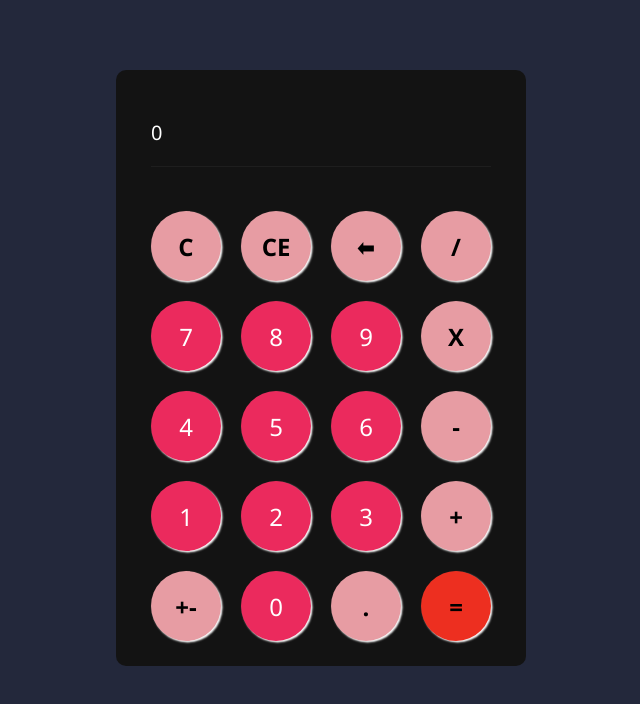
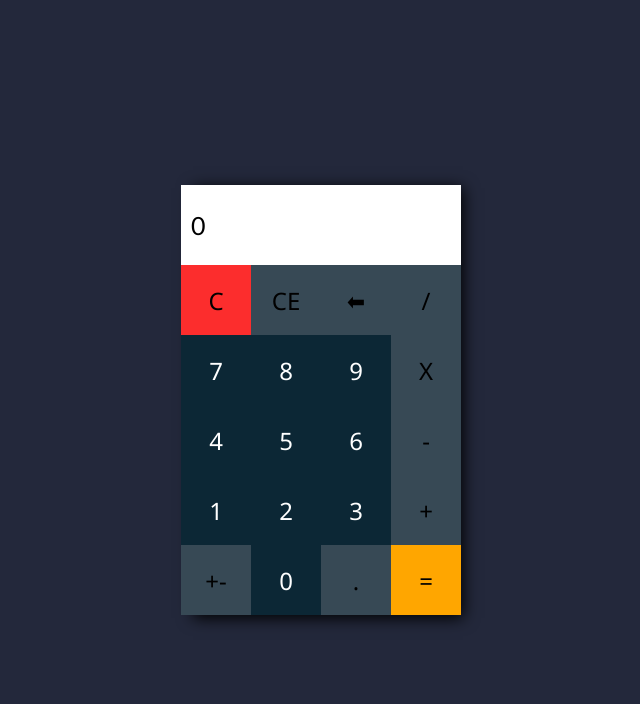
Before and after one commit to Matin-Hosseini/simple-calculator, a plain HTML site: page index.html in a window 1280 px wide. Shown: the whole page, without its empty margins (319-959 px from the left). Drawn offline with Linux system fonts and the light colour scheme.

Commit message:
New UI created

```diff
--- a/css/style.css
+++ b/css/style.css
@@ -1,38 +1,51 @@
 *{
+    margin: 0;
+    padding: 0;
     font-family: 'Segoe UI', Tahoma, Geneva, Verdana, sans-serif;
 }
+/* :root{
+    background-color: #C98474;
+} */
 body{
     background-color: #23283b;
-    min-height: 90vh;
+    height: 100vh;
     display: flex;
     justify-content: center;
     align-items: center;
 }
-.container{
+main{
     background-color: #131313;
     /* background-color: #A7D2CB; */
-    max-width: 340px;
+    width: 270px;
     height: auto;
     display: flex;
     flex-direction: column;
     justify-content: center;
     align-items: center;
-    padding: 25px 35px;
-    border-radius: 10px;
+    /* padding-top: 10px; */
+    /* border-radius: 10px; */
     user-select: none;
-    /* FIXME: */
+    box-shadow: 7px 3px 15px #000000;
 }
 #Display-area{
-    width: 100%;
-    margin: 3vh 0;
-    display: grid;
-    grid-template-columns: repeat(2, minmax(40px, auto));
+    width: 270px;
+    height: 80px;
+    display: flex;
+    align-items: center;
+    /* margin: 3vh 0; */
+    /* display: grid; */
+    /* grid-template-columns: repeat(2, minmax(40px, auto)); */
     word-wrap: break-word;
     /* FIXME: */
-    padding-bottom: 20px;
-    border-bottom: 1px solid rgb(128, 128, 128, 0.1) ;
+    padding-left: 10px;
+    /* border-bottom: 1px solid rgb(128, 128, 128, 0.1) ; */
+    background-color: #fff;
+    font-size: 25px;
+    color: #000000;
+    font-family: 'Trebuchet MS', 'Lucida Sans Unicode', 'Lucida Grande', 'Lucida Sans', Arial, sans-serif;
+
 }
-#Display-area .currentInput{
+/* #Display-area .currentInput{
     text-align: right;
     height: 8vh;
     color: #fff;
@@ -46,52 +59,59 @@ body{
     height: 7px;
     line-height: 3;
     font-size: larger;
-}
+} */
 .keypad-btns{
     display: grid;
     grid: repeat(5,70px) / repeat(4, 70px);
-    gap: 20px;
-    padding-top: 20px;
+    gap: px;
+    /* padding-top: 20px; */
 }
 .keypad-btns button{
     outline: none;
     border: none;
-    border-radius:122px;
+    /* border-radius:8px; */
     background-color: #C98474;
-    transition:all .4s;
+    transition:all .1s;
     color: #fff;
     font-size: x-large;
-    box-shadow: 1.5px 1.5px 2px #fff;
+    /* box-shadow: .5px .5px 2px #fff; */
 }
+
 
 
 .keypad-btns .fun-btn{
     color: #000;
-    background-color: #E79CA3;
-    font-weight: bold;
+    background-color: #374955;
+
 }
 .keypad-btns .num-btn{
-    background-color: #EB2A5D;
+    background-color: #0C2735;
 }
 .num-btn:hover{
-    background-color: #997200;
-    box-shadow: 2px 2px 2px rgb(100, 74, 117) inset;
+    background-color: #00505F;
+    /* box-shadow: .5px .5px 2px #fff inset; */
     font-size: 25px;
+    transform: translateY(-2px);
 }
 .fun-btn:hover{
-    background-color: #F2D388;
-    box-shadow: 2px 2px 2px rgb(124, 56, 56) inset;
+    background-color: #677A87;
+    /* box-shadow: .5px .5px 2px #fff inset; */
     font-size: 25px;
+    transform: translateY(-2px);
 }
 @media only screen and (max-width: 600px){
-    body{
-        background-color: #131313;
-        align-items: flex-start;
-    }
+
 }
 .red{
-    background-color: #ED2F20 !important;
+    background-color: #FC2D2D !important;
+    transition: .1s;
 }
 .red:hover{
     background-color: #008944 !important;
 }
+.yellow{
+    background-color: #FFA600 !important;
+}
+.yellow:hover{
+    background-color: #FF14C5 !important
+}
--- a/index.html
+++ b/index.html
@@ -9,10 +9,10 @@
     <link rel="stylesheet" href="css/style.css">
 </head>
 <body>
-    <div class="container">
-        <section style="color:white ; font-size: 20px;" id="Display-area">0</section>
+    <main class="container">
+        <section  id="Display-area">0</section>
         <section class="keypad-btns">
-            <button class="fun-btn" id="btn-clear" >C</button>
+            <button class="fun-btn red" id="btn-clear" >C</button>
             <button class="fun-btn" id="btn-clear-last-action" >CE</button>
             <button class="fun-btn" id="btn-back-space">&#11013;</button>
             <button class="fun-btn" id="btn-div">/</button>
@@ -31,9 +31,9 @@
             <button class="fun-btn" id="btn-pn">+-</button>
             <button class="num-btn" >0</button>
             <button class="fun-btn" id="btn-point">.</button>
-            <button class="fun-btn red" id="btn-equal"> = </button>
+            <button class="fun-btn yellow" id="btn-equal"> = </button>
         </section>
-    </div>
+    </main>
     <script src="js/script.js"></script>
 </body>
 </html>
```
